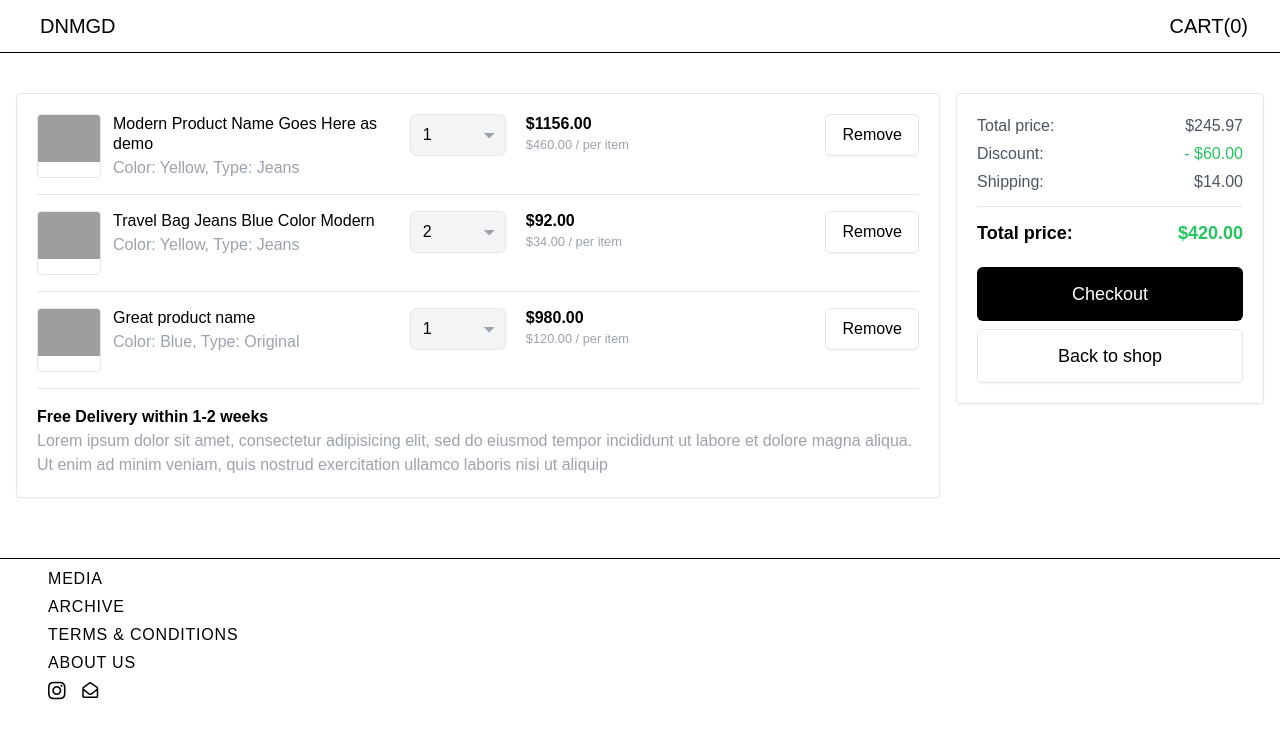
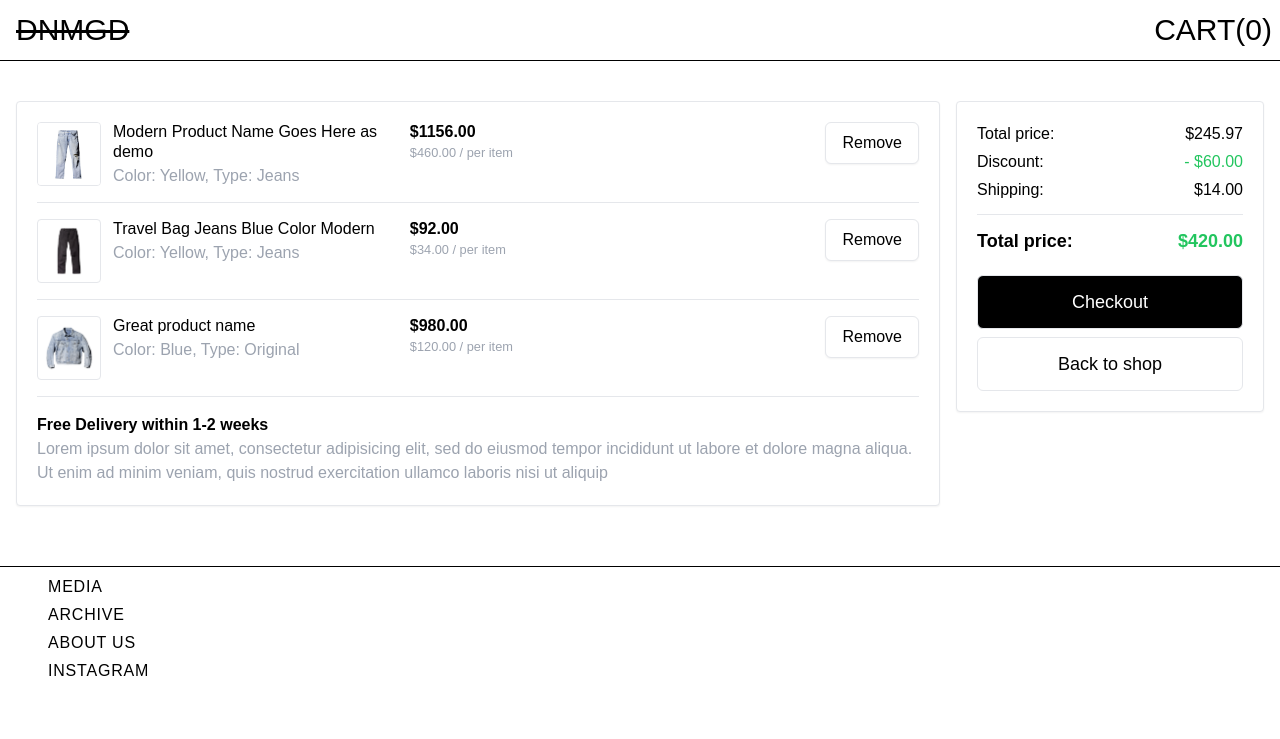
Before and after one commit to mmnldm/dnmgd, a PHP site: page /cart.html in a window 1280 px wide. Shown: the top 739 px of the page. Run offline with PHP 8.4, Linux system fonts and the light colour scheme; style sheets or scripts are compiled from the project's sources; some libraries are stand-ins or nearby versions; some web fonts are replaced; grey boxes are pictures that could not be loaded.

Commit message:
major changes on cart page

```diff
--- a/cart.html
+++ b/cart.html
@@ -5,16 +5,17 @@
 <meta http-equiv="X-UA-Compatible" content="IE=edge" />
 <meta name="viewport" content="width=device-width, initial-scale=1.0" />
 <link rel="stylesheet" href="./css/style.css" />
+<link rel="stylesheet" href="./css/strike.css">
 <link href="https://fonts.cdnfonts.com/css/ds-digital" rel="stylesheet" />
-<link rel="stylesheet" href="./css/tailwind.min.css">
+<!-- <link rel="stylesheet" href="./css/tailwind.min.css"> -->
 <script src="https://kit.fontawesome.com/1f649878fb.js" crossorigin="anonymous"></script>
 <script src="script.js"></script>
 </head>
-<body class="font-digital-font ">
+<body class="font-digital-font dark:bg-black dark:text-white ">
 
 <!---NAVBAR -->
-<nav class="container max-w-screen-xl mx-auto border-b border-black dark:border-white lg:px-8">
-    <div class="flex justify-between py-3 text-xl">
+<nav class=" mx-auto max-w-screen-xl border-b border-black dark:border-white lg:px-auto">
+    <div class="flex justify-between py-3 px-2 text-lg lg:text-3xl">
     <div>
         <a class="ml-2 strike" href="index.html">DNMGD </a>
     </div>
@@ -27,21 +28,21 @@
     <!--NAVBAR ENDS-->
 
 
-    <section class="py-10">
+    <section class="py-10 ">
 		<div class="container max-w-screen-xl mx-auto px-4">
 
-<div class="flex flex-col md:flex-row gap-4">
-	<main  class="md:w-3/4">
+<div class="flex flex-col md:flex-row gap-4 ">
+	<main  class="md:w-3/4 dark:bg-black ">
 
-		<article class="border border-gray-200 bg-white shadow-sm rounded mb-5 p-3 lg:p-5">
+		<article class="border border-gray-200 bg-white shadow-sm rounded mb-5 p-3 lg:p-5 dark:bg-black dark:text-white">
 
 			<!-- item-cart -->
-			<div class="flex flex-wrap lg:flex-row gap-5  mb-4">
+			<div class="flex flex-wrap lg:flex-row gap-5 mb-4">
 				<div class="w-full lg:w-2/5 xl:w-2/4">
 					<figure class="flex leading-5">
 						<div>
 							<div class="block w-16 h-16 rounded border border-gray-200 overflow-hidden">
-								<img src="images/items/1.jpg" alt="Title">
+								<img src="img/100.png" alt="Title">
 							</div>
 						</div>
 						<figcaption  class="ml-3">
@@ -50,20 +51,7 @@
 						</figcaption>
 					</figure>
 				</div>
-				<div class="">
-					<!-- selection -->
-					<div class="w-24 relative">
-				    <select class="block appearance-none border border-gray-200 bg-gray-100 rounded-md py-2 px-3 hover:border-gray-400 focus:outline-none focus:border-gray-400 w-full">
-				        <option>1</option>
-						<option>2</option>
-						<option>3</option>
-			      	</select>
-				    <i class="absolute inset-y-0 right-0 p-2 text-gray-400">
-				        <svg width="22" height="22" class="fill-current" viewBox="0 0 20 20"><path d="M7 10l5 5 5-5H7z"></path></svg>
-				    </i>
-				   </div>
-				   <!-- selection .//end -->
-				</div>
+
 				<div>
 					<div class="leading-5">
 						<p class="font-semibold not-italic">$1156.00</p>
@@ -72,7 +60,7 @@
 				</div>
 				<div class="flex-auto">
 					<div class="float-right">
-						<a class="px-4 py-2 inline-block bg-white shadow-sm border border-gray-200 rounded-md hover:bg-gray-100" href="#">  Remove </a>
+						<a class="px-4 py-2 inline-block  bg-white shadow-sm border border-gray-200 rounded-md hover:bg-gray-100 dark:bg-black dark:hover:bg-red-600 " href="#">  Remove </a>
 					</div>
 				</div>
 			</div> <!-- item-cart end// -->
@@ -85,7 +73,7 @@
 					<figure class="flex leading-5">
 						<div>
 							<div class="block w-16 h-16 rounded border border-gray-200 overflow-hidden">
-								<img src="images/items/2.jpg" alt="Title">
+								<img src="img/2.png" alt="Title">
 							</div>
 						</div>
 						<figcaption  class="ml-3">
@@ -94,20 +82,7 @@
 						</figcaption>
 					</figure>
 				</div>
-				<div class="">
-					<!-- selection -->
-					<div class="w-24 relative">
-				    <select class="block appearance-none border border-gray-200 bg-gray-100 rounded-md py-2 px-3 hover:border-gray-400 focus:outline-none focus:border-gray-400 w-full">
-				        <option>1</option>
-						<option selected>2</option>
-						<option>3</option>
-			      	</select>
-				    <i class="absolute inset-y-0 right-0 p-2 text-gray-400">
-				        <svg width="22" height="22" class="fill-current" viewBox="0 0 20 20"><path d="M7 10l5 5 5-5H7z"></path></svg>
-				    </i>
-				   </div>
-				   <!-- selection .//end -->
-				</div>
+
 				<div>
 					<div class="leading-5">
 						<p class="font-semibold not-italic">$92.00</p>
@@ -116,7 +91,7 @@
 				</div>
 				<div class="flex-auto">
 					<div class="float-right">
-						<a class="px-4 py-2 inline-block bg-white shadow-sm border border-gray-200 rounded-md hover:bg-gray-100" href="#">  Remove </a>
+						<a class="px-4 py-2 inline-block  bg-white shadow-sm border border-gray-200 rounded-md hover:bg-gray-100 dark:bg-black dark:hover:bg-red-600 " href="#">  Remove </a>
 					</div>
 				</div>
 			</div> <!-- item-cart end// -->
@@ -129,7 +104,7 @@
 					<figure class="flex leading-5">
 						<div>
 							<div class="block w-16 h-16 rounded border border-gray-200 overflow-hidden">
-								<img src="images/items/3.jpg" alt="Title">
+								<img src="img/3.png" alt="Title">
 							</div>
 						</div>
 						<figcaption  class="ml-3">
@@ -138,20 +113,7 @@
 						</figcaption>
 					</figure>
 				</div>
-				<div class="">
-					<!-- selection -->
-					<div class="w-24 relative">
-				    <select class="block appearance-none border border-gray-200 bg-gray-100 rounded-md py-2 px-3 hover:border-gray-400 focus:outline-none focus:border-gray-400 w-full">
-				        <option>1</option>
-						<option>2</option>
-						<option>3</option>
-			      	</select>
-				    <i class="absolute inset-y-0 right-0 p-2 text-gray-400">
-				        <svg width="22" height="22" class="fill-current" viewBox="0 0 20 20"><path d="M7 10l5 5 5-5H7z"></path></svg>
-				    </i>
-				   </div>
-				   <!-- selection .//end -->
-				</div>
+
 				<div>
 					<div class="leading-5">
 						<p class="font-semibold not-italic">$980.00</p>
@@ -160,7 +122,7 @@
 				</div>
 				<div class="flex-auto">
 					<div class="float-right">
-						<a class="px-4 py-2 inline-block bg-white shadow-sm border border-gray-200 rounded-md hover:bg-gray-100" href="#">  Remove </a>
+						<a class="px-4 py-2 inline-block  bg-white shadow-sm border border-gray-200 rounded-md hover:bg-gray-100 dark:bg-black dark:hover:bg-red-600 " href="#">  Remove </a>
 					</div>
 				</div>
 			</div> <!-- item-cart end// -->
@@ -178,22 +140,22 @@
 
 
                 </article>
-            </main>
+            </main class=" ">
 
-            <aside class="md:w-1/4">
+            <aside class="md:w-1/4 ">
 
-                <article class="border border-gray-200 bg-white shadow-sm rounded mb-5 p-3 lg:p-5">
+                <article class="border border-gray-200 bg-white shadow-sm rounded dark:bg-black mb-5 p-3 lg:p-5">
 
                     <ul class="mb-5">
-                        <li class="flex justify-between text-gray-600  mb-1">
+                        <li class="flex justify-between text-black dark:text-white  mb-1">
                             <span>Total price:</span>
                             <span>$245.97</span>
                         </li>
-                        <li class="flex justify-between text-gray-600  mb-1">
+                        <li class="flex justify-between text-black dark:text-white  mb-1">
                             <span>Discount:</span>
                             <span class="text-green-500">- $60.00</span>
                         </li>
-                        <li class="flex justify-between text-gray-600  mb-1">
+                        <li class="flex justify-between text-black dark:text-white  mb-1">
                             <span>Shipping:</span>
                             <span>$14.00</span>
                         </li>
@@ -203,9 +165,9 @@
                         </li>
                     </ul>
 
-                    <a class="px-4 py-3 mb-2 inline-block text-lg w-full text-center font-medium text-white bg-black border border-transparent rounded-md hover:bg-green-700" href="#"> Checkout </a>
+                    <a class="px-4 py-3 mb-2 inline-block  text-lg w-full text-center font-medium text-white bg-black border bord dark:bg-black dark:text-white  er-transparent rounded-md hover:bg-green-700" href="#"> Checkout </a>
 
-                    <a class="px-4 py-3 inline-block text-lg w-full text-center font-medium text-black dark: bg-white shadow-sm border border-gray-200 rounded-md hover:bg-gray-100" href="index.html"> Back to shop </a>
+                    <a class="px-4 py-3 inline-block  text-lg w-full text-center font-medium text-black dark: bg-white shado dark:bg-black dark:text-white w-sm border border-gray-200 rounded-md" href="index.html"> Back to shop </a>
 
                 </article> <!-- card end.// -->
 
@@ -232,20 +194,12 @@
                             <a href="#"> ARCHIVE </a>
                         </li>
                         <li>
-                            <a href="#" > TERMS & CONDITIONS </a>
+                            <a href="#"> ABOUT US </a>
                         </li>
                         <li>
-                            <a href="#"> ABOUT US </a>
+                            <a href="#"> INSTAGRAM </a>
                         </li>
-                        <ul class="flex space-x-4 ">
-                            <li class=" ">
-                                <i class="fa-brands fa-instagram fa-lg"><a href="wwww.instagram.com/dnmgdx"></a></i>
-                            </li>
-                            <li>
-                                <i class="fa-regular fa-envelope-open"><a href="mailto:dnmgdx@gmail.com"></a></i>
-                                </i>
-                            </li>
-                        </ul>
+
                     </ul>
 
                     </aside>
--- a/css/style.css
+++ b/css/style.css
@@ -922,6 +922,21 @@ video {
     --tw-text-opacity: 1;
     color: rgb(220 38 38 / var(--tw-text-opacity));
   }
+
+  .dark\:text-green-700 {
+    --tw-text-opacity: 1;
+    color: rgb(21 128 61 / var(--tw-text-opacity));
+  }
+
+  .dark\:hover\:bg-red-400:hover {
+    --tw-bg-opacity: 1;
+    background-color: rgb(248 113 113 / var(--tw-bg-opacity));
+  }
+
+  .dark\:hover\:bg-red-600:hover {
+    --tw-bg-opacity: 1;
+    background-color: rgb(220 38 38 / var(--tw-bg-opacity));
+  }
 }
 
 @media (min-width: 400px) {
```
